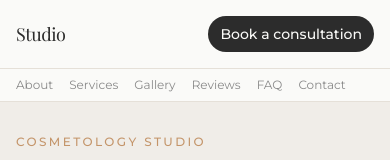
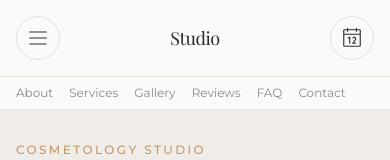
Before and after one commit to viktor-codes/beauty-template, a Next.js app: page / in a window 390 px wide. Shown: the top 160 px of the page. Built offline with nearby package versions, Linux system fonts and the light colour scheme; a web font is replaced by a local one.

Commit message:
add mobile site-header layout

```diff
--- a/components/sections/site-header.tsx
+++ b/components/sections/site-header.tsx
@@ -1,8 +1,12 @@
+import { Calendar, List } from "@phosphor-icons/react/ssr";
 import Link from "next/link";
 
 import { Button } from "@/components/ui/button";
 import type { NavContent } from "@/lib/types/content";
 import { cn } from "@/lib/cn";
+
+const iconFrameClass =
+  "inline-flex h-11 w-11 items-center justify-center rounded-full border border-border text-primary";
 
 export interface SiteHeaderProps {
   content: NavContent;
@@ -17,7 +21,32 @@ export function SiteHeader({ content, className }: SiteHeaderProps) {
         className,
       )}
     >
-      <div className="mx-auto flex max-w-6xl items-center justify-between gap-4 px-4 py-4 sm:px-6 lg:px-8">
+      <div className="mx-auto max-w-6xl px-4 py-4 sm:px-6 lg:px-8">
+        <div className="grid grid-cols-3 items-center gap-2 md:hidden">
+          <div className="flex justify-start">
+            <span className={iconFrameClass} aria-hidden="true">
+              <List className="h-6 w-6" weight="light" />
+            </span>
+          </div>
+          <div className="flex min-w-0 justify-center">
+            <Link
+              href="#hero"
+              className="truncate font-heading text-lg tracking-tight text-primary"
+            >
+              Studio
+            </Link>
+          </div>
+          <div className="flex justify-end">
+            <Link
+              href={content.cta.href}
+              className={cn(iconFrameClass, "transition-colors hover:bg-surface")}
+              aria-label={content.cta.label}
+            >
+              <Calendar className="h-6 w-6" weight="light" aria-hidden />
+            </Link>
+          </div>
+        </div>
+        <div className="hidden items-center justify-between gap-4 md:flex">
           <Link
             href="#hero"
             className="shrink-0 font-heading text-lg tracking-tight text-primary"
@@ -42,6 +71,7 @@ export function SiteHeader({ content, className }: SiteHeaderProps) {
             {content.cta.label}
           </Button>
         </div>
+      </div>
       <nav
         className="flex gap-4 overflow-x-auto border-t border-border px-4 py-2 lg:hidden"
         aria-label="Primary mobile"
```
Lines whose indentation alone changed are shown as unchanged.
